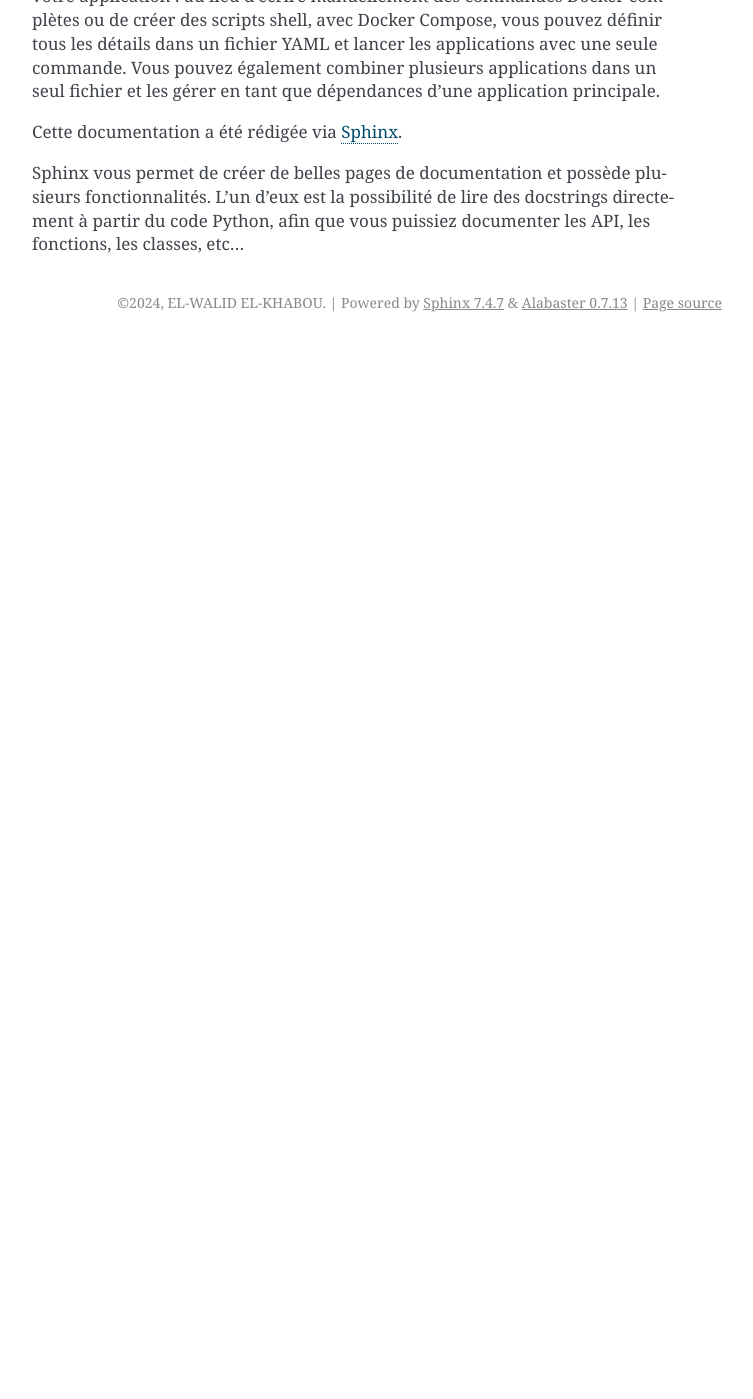
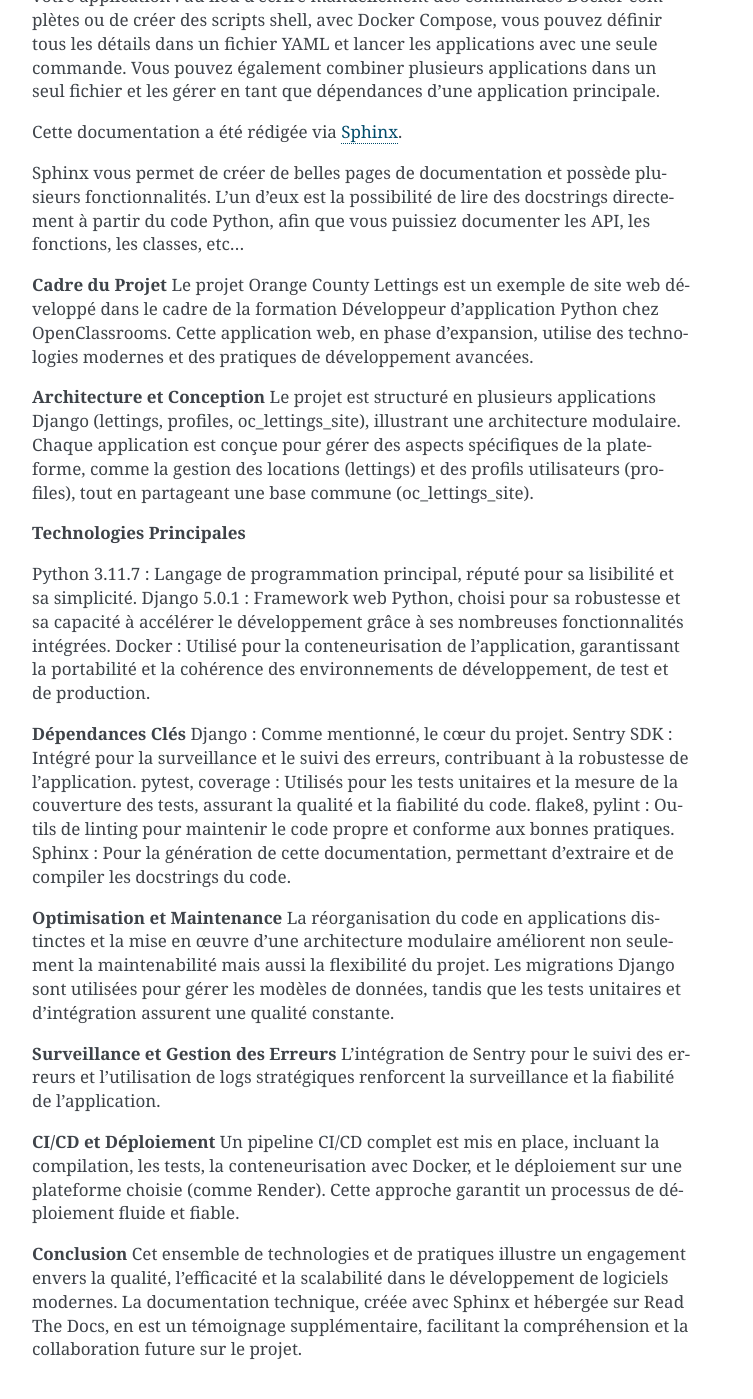
Before and after one commit to waleedos/2023_P13_mettez_a_l-echelle_une_application_Django_en_utilisant-_une_architecture_modulaire, a Sphinx documentation site: the page built from docs/source/technologies_utilisees.rst, in a window 1280 px wide and 1400 px high, scrolled down 719 px. Shown: the whole window, without its empty margins (388-1141 px from the left). Built offline with Sphinx 7.4.7, drawn with Linux system fonts in a browser that asks for light colours; pages that are not in the unit, such as notebooks, are missing from menus; before the commit the page ends 1061 px from its top, so only the background shows below that.

Commit message:
finition du fichier technologies_utilisees.rst avec une dernière modification

```diff
--- a/docs/source/technologies_utilisees.rst
+++ b/docs/source/technologies_utilisees.rst
@@ -22,3 +22,35 @@ Docker Compose vous permet de créer des définitions d'environnement pour votre
 Cette documentation a été rédigée via `Sphinx <https://www.sphinx-doc.org/en/master/>`_.
 
 Sphinx vous permet de créer de belles pages de documentation et possède plusieurs fonctionnalités. L’un d’eux est la possibilité de lire des docstrings directement à partir du code Python, afin que vous puissiez documenter les API, les fonctions, les classes, etc...
+
+
+**Cadre du Projet**
+Le projet Orange County Lettings est un exemple de site web développé dans le cadre de la formation Développeur d'application Python chez OpenClassrooms. Cette application web, en phase d’expansion, utilise des technologies modernes et des pratiques de développement avancées.
+
+**Architecture et Conception**
+Le projet est structuré en plusieurs applications Django (lettings, profiles, oc_lettings_site), illustrant une architecture modulaire. Chaque application est conçue pour gérer des aspects spécifiques de la plateforme, comme la gestion des locations (lettings) et des profils utilisateurs (profiles), tout en partageant une base commune (oc_lettings_site).
+
+**Technologies Principales**
+
+Python 3.11.7 : Langage de programmation principal, réputé pour sa lisibilité et sa simplicité.
+Django 5.0.1 : Framework web Python, choisi pour sa robustesse et sa capacité à accélérer le développement grâce à ses nombreuses fonctionnalités intégrées.
+Docker : Utilisé pour la conteneurisation de l'application, garantissant la portabilité et la cohérence des environnements de développement, de test et de production.
+
+**Dépendances Clés**
+Django : Comme mentionné, le cœur du projet.
+Sentry SDK : Intégré pour la surveillance et le suivi des erreurs, contribuant à la robustesse de l'application.
+pytest, coverage : Utilisés pour les tests unitaires et la mesure de la couverture des tests, assurant la qualité et la fiabilité du code.
+flake8, pylint : Outils de linting pour maintenir le code propre et conforme aux bonnes pratiques.
+Sphinx : Pour la génération de cette documentation, permettant d'extraire et de compiler les docstrings du code.
+
+**Optimisation et Maintenance**
+La réorganisation du code en applications distinctes et la mise en œuvre d'une architecture modulaire améliorent non seulement la maintenabilité mais aussi la flexibilité du projet. Les migrations Django sont utilisées pour gérer les modèles de données, tandis que les tests unitaires et d'intégration assurent une qualité constante.
+
+**Surveillance et Gestion des Erreurs**
+L'intégration de Sentry pour le suivi des erreurs et l'utilisation de logs stratégiques renforcent la surveillance et la fiabilité de l'application.
+
+**CI/CD et Déploiement**
+Un pipeline CI/CD complet est mis en place, incluant la compilation, les tests, la conteneurisation avec Docker, et le déploiement sur une plateforme choisie (comme Render). Cette approche garantit un processus de déploiement fluide et fiable.
+
+**Conclusion**
+Cet ensemble de technologies et de pratiques illustre un engagement envers la qualité, l'efficacité et la scalabilité dans le développement de logiciels modernes. La documentation technique, créée avec Sphinx et hébergée sur Read The Docs, en est un témoignage supplémentaire, facilitant la compréhension et la collaboration future sur le projet.
```
